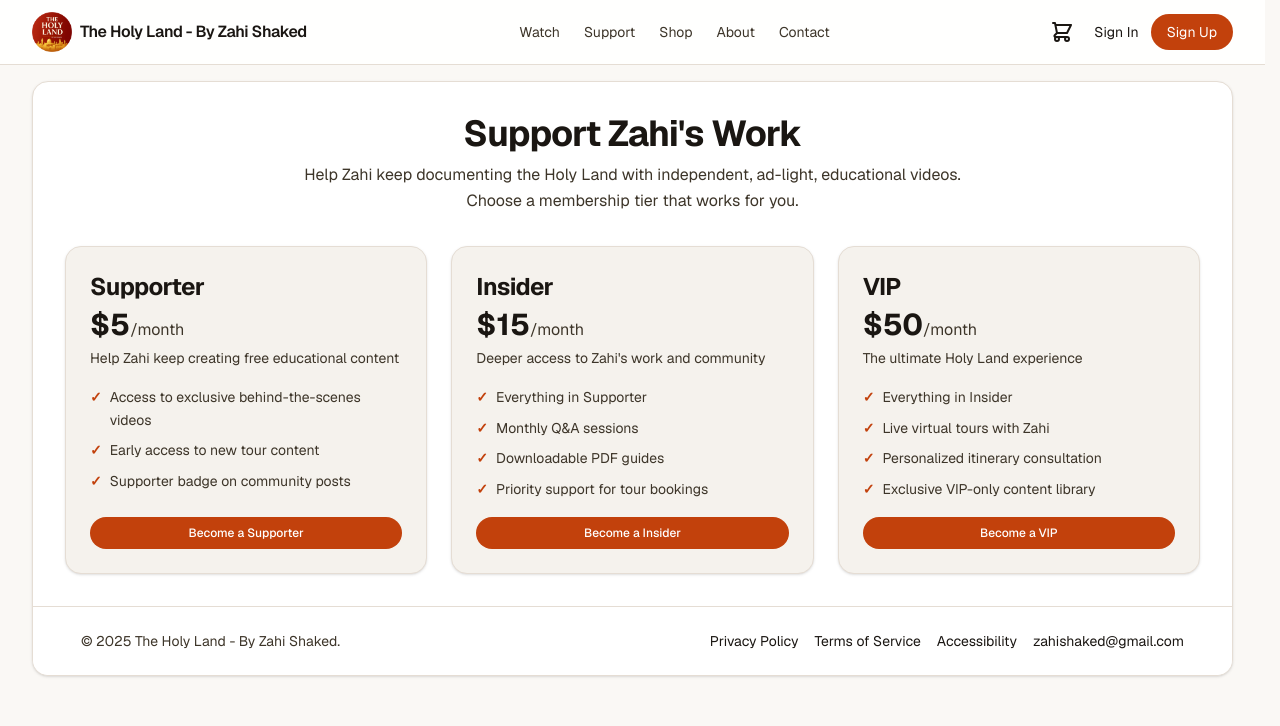
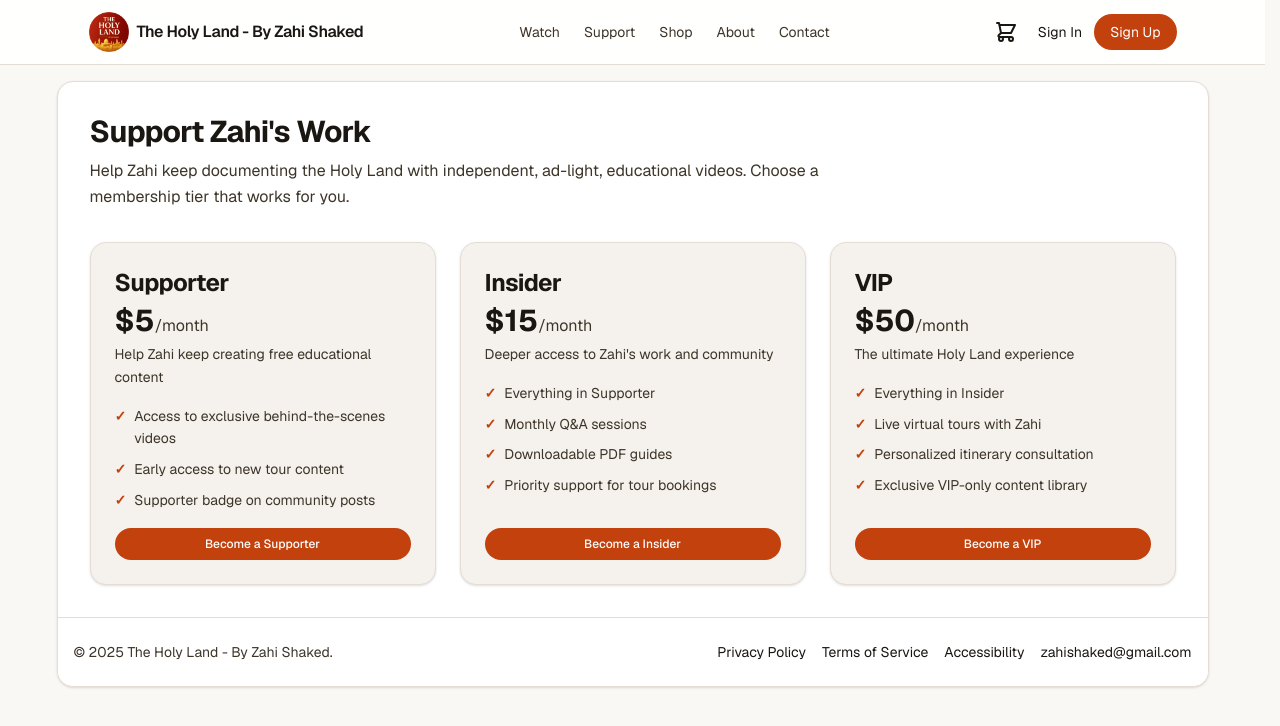
Before and after one commit to Ponzee/zahi-tours, a Next.js app: page /support in a window 1280 px wide. Shown: the top 726 px of the page. Built offline with nearby package versions, Linux system fonts and the light colour scheme; no server answers.

Commit message:
ui(layout): narrower surface + footer snap + aligned headings

```diff
--- a/app/contact/page.tsx
+++ b/app/contact/page.tsx
@@ -8,15 +8,15 @@ export default function ContactPage() {
     <div className="h-full flex flex-col overflow-hidden">
       <main className="flex-1 overflow-hidden flex flex-col">
         <section className="py-4 md:py-6 lg:py-8 flex-1 min-h-0 overflow-y-auto">
-          <div className="max-w-7xl mx-auto px-4 md:px-6 lg:px-8 text-center">
+          <div className="max-w-7xl mx-auto px-4 md:px-6 lg:px-8">
             <h1 className="text-xl sm:text-2xl md:text-3xl font-bold tracking-tight text-[#1a1612]">
               Get in touch with Zahi
             </h1>
-            <p className="mt-2 text-sm md:text-base text-[#3d3529] max-w-3xl mx-auto">
+            <p className="mt-2 text-sm md:text-base text-[#3d3529] max-w-3xl leading-relaxed">
               Have a question about a video, thinking about supporting his work, or planning a future trip to Israel? Feel free to reach out.
             </p>
 
-            <div className="mt-6 max-w-2xl mx-auto text-left space-y-3 text-sm md:text-base">
+            <div className="mt-6 max-w-2xl space-y-3 text-sm md:text-base">
               <div className="flex items-center justify-between py-3 border-b border-[#e5ddd4]">
                 <span className="text-[#3d3529]">WhatsApp</span>
                 <span className="font-semibold text-[#1a1612]">+972-54-690-5522</span>
--- a/app/support/page.tsx
+++ b/app/support/page.tsx
@@ -93,11 +93,11 @@ export default function SupportPage() {
       {/* Main Content */}
       <main id="main-content" className="flex-1 overflow-hidden flex flex-col">
         <div className="max-w-7xl mx-auto px-4 md:px-6 lg:px-8 py-4 md:py-6 lg:py-8 flex-1 min-h-0 overflow-y-auto">
-          <div className="text-center mb-6 md:mb-8">
-            <h1 className="text-2xl sm:text-3xl md:text-4xl font-bold tracking-tight mb-2 text-[#1a1612]">
+          <div className="mb-6 md:mb-8">
+            <h1 className="text-xl sm:text-2xl md:text-3xl font-bold tracking-tight text-[#1a1612]">
               Support Zahi's Work
             </h1>
-            <p className="text-sm md:text-base text-[#3d3529] max-w-2xl mx-auto leading-relaxed">
+            <p className="mt-2 text-sm md:text-base text-[#3d3529] max-w-3xl leading-relaxed">
               Help Zahi keep documenting the Holy Land with independent, ad-light, educational videos.
               Choose a membership tier that works for you.
             </p>
--- a/app/watch/page.tsx
+++ b/app/watch/page.tsx
@@ -19,10 +19,10 @@ export default async function WatchPage() {
         <section className="py-2 md:py-3 lg:py-4 flex-1 min-h-0 overflow-y-auto">
           <div className="max-w-7xl mx-auto px-4 md:px-6 lg:px-8">
             <div className="mb-3 md:mb-4">
-              <h1 className="text-lg sm:text-xl md:text-2xl font-bold tracking-tight text-[#1a1612]">
+              <h1 className="text-xl sm:text-2xl md:text-3xl font-bold tracking-tight text-[#1a1612]">
                 Watch
               </h1>
-              <p className="mt-1 text-xs md:text-sm text-[#3d3529] max-w-2xl">
+              <p className="mt-2 text-sm md:text-base text-[#3d3529] max-w-3xl leading-relaxed">
                 Explore Zahi's latest videos and most-watched classics from the Holy Land.
               </p>
             </div>
--- a/components/Header.tsx
+++ b/components/Header.tsx
@@ -16,7 +16,7 @@ function Header() {
 
   return (
     <header className="border-b border-[#e5ddd4] bg-white/90 backdrop-blur sticky top-0 z-20" role="banner">
-      <div className="max-w-7xl mx-auto px-4 md:px-6 lg:px-8 h-16 flex items-center justify-between gap-4">
+      <div className="max-w-6xl mx-auto px-4 md:px-6 lg:px-8 h-16 flex items-center justify-between gap-4">
         <Link
           href="/"
           className="flex items-center gap-2 flex-shrink-0 hover:opacity-80 transition-opacity cursor-pointer focus-visible:outline-2 focus-visible:outline-[#c2410c] focus-visible:outline-offset-2 focus-visible:rounded"
@@ -79,7 +79,7 @@ function Header() {
       </div>
       {mobileMenuOpen && (
         <div id="mobile-menu" className="md:hidden border-t border-[#e5ddd4] bg-white" role="menu">
-          <nav className="max-w-7xl mx-auto px-4 md:px-6 lg:px-8 py-4 flex flex-col gap-3" role="navigation" aria-label="Mobile navigation">
+          <nav className="max-w-6xl mx-auto px-4 md:px-6 lg:px-8 py-4 flex flex-col gap-3" role="navigation" aria-label="Mobile navigation">
             <Link href="/watch" className="py-2 text-sm font-medium text-[#1a1612] hover:text-[#c2410c] transition-colors duration-150" onClick={() => setMobileMenuOpen(false)}>Watch</Link>
             <Link href="/support" className="py-2 text-sm font-medium text-[#1a1612] hover:text-[#c2410c] transition-colors duration-150" onClick={() => setMobileMenuOpen(false)}>Support</Link>
             <Link href="/shop" className="py-2 text-sm font-medium text-[#1a1612] hover:text-[#c2410c] transition-colors duration-150" onClick={() => setMobileMenuOpen(false)}>Shop</Link>
--- a/components/LayoutWrapper.tsx
+++ b/components/LayoutWrapper.tsx
@@ -17,7 +17,7 @@ export default function LayoutWrapper({
     // Option B: white "page surface" with off-white outside.
     return (
       <div className="bg-[#faf8f5] px-4 md:px-6 lg:px-8 py-4">
-        <div className="bg-white rounded-2xl border border-[#e5ddd4] shadow-sm overflow-hidden">
+        <div className="bg-white rounded-2xl border border-[#e5ddd4] shadow-sm overflow-hidden max-w-6xl mx-auto w-full">
           {children}
           {footer}
         </div>
@@ -29,7 +29,7 @@ export default function LayoutWrapper({
   // Option B: white "page surface" with off-white outside.
   return (
     <div className="flex-1 min-h-0 bg-[#faf8f5] px-4 md:px-6 lg:px-8 py-4 overflow-hidden">
-      <div className="flex-1 min-h-0 bg-white rounded-2xl border border-[#e5ddd4] shadow-sm overflow-hidden flex flex-col">
+      <div className="flex-1 min-h-0 bg-white rounded-2xl border border-[#e5ddd4] shadow-sm overflow-hidden flex flex-col max-w-6xl mx-auto w-full h-full">
         <div className="flex-1 min-h-0 overflow-hidden">{children}</div>
         {footer}
       </div>
--- a/components/SiteFooter.tsx
+++ b/components/SiteFooter.tsx
@@ -5,7 +5,7 @@ export default function SiteFooter() {
 
   return (
     <footer className="border-t border-[#e5ddd4] bg-white py-6 px-4 text-sm text-[#3d3529]">
-      <div className="max-w-7xl mx-auto px-4 md:px-6 lg:px-8 flex flex-col gap-4 md:flex-row md:items-center md:justify-between">
+      <div className="max-w-6xl mx-auto flex flex-col gap-4 md:flex-row md:items-center md:justify-between">
         <p>© {year} The Holy Land - By Zahi Shaked.</p>
         <div className="flex flex-wrap items-center gap-4 text-[#1a1612]">
           <Link href="/privacy" className="hover:text-[#c2410c] transition-colors duration-150 focus-visible:outline-2 focus-visible:outline-[#c2410c] focus-visible:outline-offset-2 focus-visible:rounded">
```
